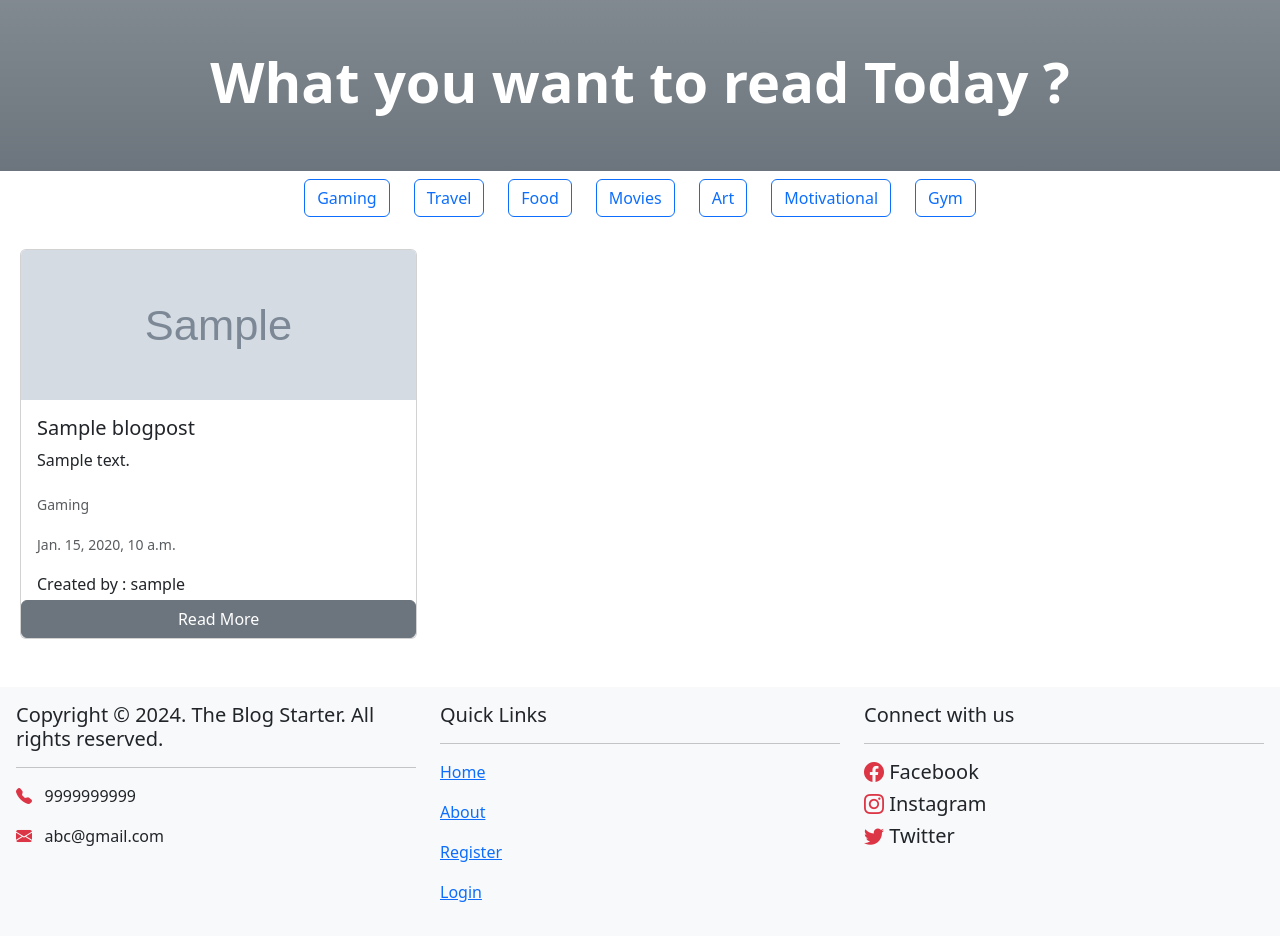
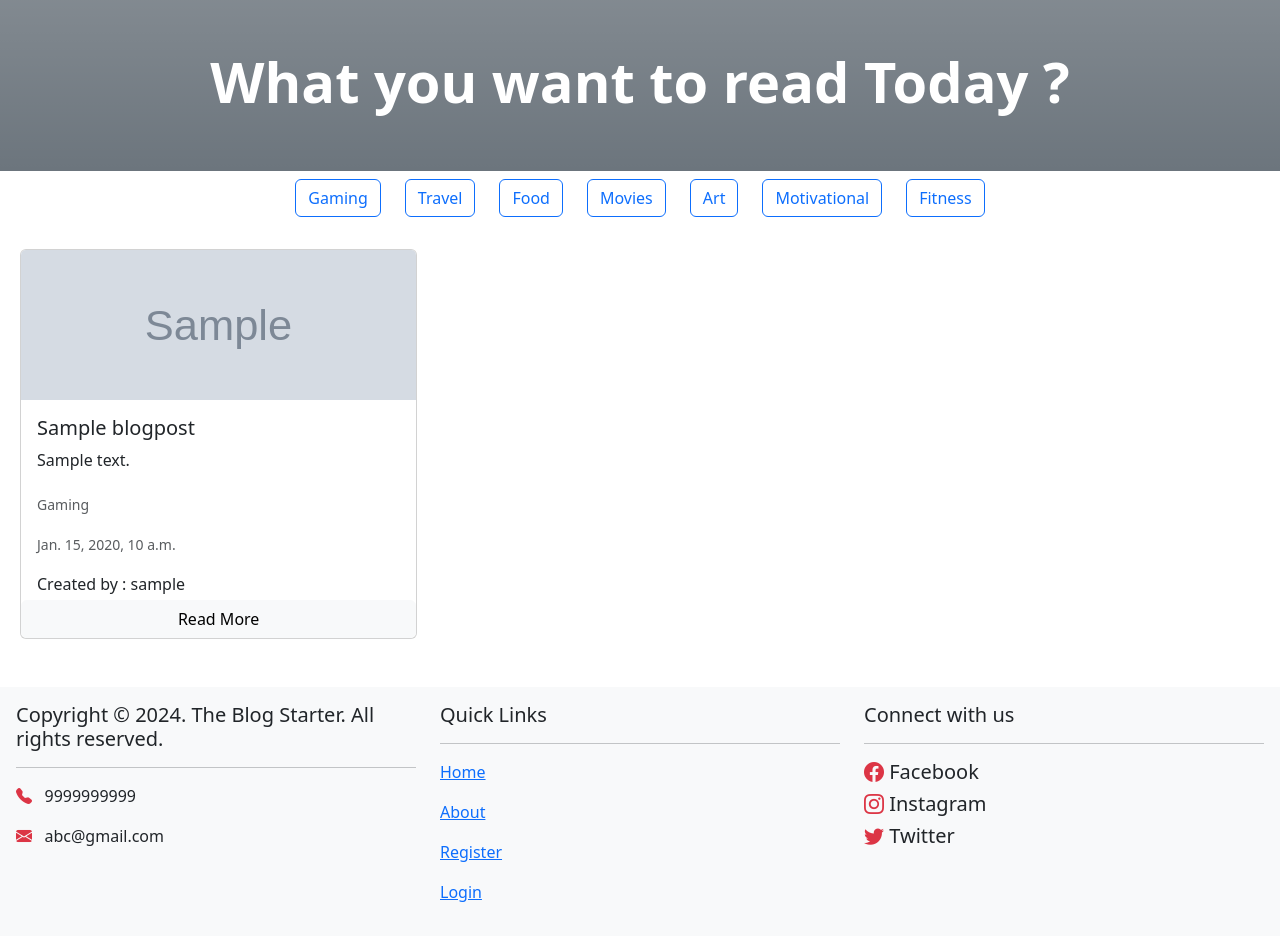
Before and after one commit to Ashish-More-Code/Blog-Website, a Django app: page /category/1 in a window 1280 px wide. Shown: the part 80-1016 px from the top of the page. Run offline with Django 5.2, Linux system fonts and the light colour scheme; tables that the repository leaves empty hold one stand-in row (values such as "Sample post"); grey boxes marked "Sample" are stand-in pictures; some libraries are stand-ins or nearby versions.

Commit message:
category changes

```diff
--- a/template/createblog.html
+++ b/template/createblog.html
@@ -52,7 +52,7 @@
                     <option value="4">Movie Blog </option>
                     <option value="5">Drawing Blog </option>
                     <option value="6">Motivational Blog </option>
-                    <option value="7">Gym Blog </option>
+                    <option value="7">Fitness Blog </option>
 
                 </select>
             </div>
--- a/template/index.html
+++ b/template/index.html
@@ -34,7 +34,7 @@
       <a href="/category/6" type="button" class="btn btn-outline-primary">Motivational</a>
     </div>
     <div class="col-auto">
-      <a href="/category/7" type="button" class="btn btn-outline-primary">Gym</a>
+      <a href="/category/7" type="button" class="btn btn-outline-primary">Fitness</a>
     </div>
   </div>
 </div>
@@ -67,7 +67,7 @@
         {% elif x.type == 6 %}
         <p class="card-text"><small class="text-muted">Motivational</small></p>
         {% elif x.type == 7 %}
-        <p class="card-text"><small class="text-muted">Gym</small></p>
+        <p class="card-text"><small class="text-muted">Fitness</small></p>
         {% endif %}
 
         <p class="card-text"><small class="text-muted">{{x.createdate}}</small></p>
@@ -75,7 +75,7 @@
         <p class="card-text">Created by : {{x.userid.username}}</p>
       </div>
 
-      <a href="/bdetailfromhome/{{x.id}}" class="btn btn-secondary">Read More</a>
+      <a href="/bdetailfromhome/{{x.id}}" class="btn btn-light" >Read More</a>
     </div>
   </div>
   {% endfor %}
@@ -115,7 +115,7 @@
         {% elif x.type == 6 %}
         <p class="card-text"><small class="text-muted">Motivational</small></p>
         {% elif x.type == 7 %}
-        <p class="card-text"><small class="text-muted">Gym</small></p>
+        <p class="card-text"><small class="text-muted">Fitness</small></p>
         {% endif %}
 
         <p class="card-text"><small class="text-muted">{{x.createdate}}</small></p>
@@ -123,7 +123,7 @@
         <p class="card-text">Created by : {{x.userid.username}}</p>
       </div>
 
-      <a href="/bdetailfromhome/{{x.id}}" class="btn btn-secondary">Read More</a>
+      <a href="/bdetailfromhome/{{x.id}}" class="btn btn-light">Read More</a>
     </div>
   </div>
   {% endfor %}
@@ -165,14 +165,14 @@
         {% elif x.type == 6 %}
         <p class="card-text"><small class="text-muted">Motivational</small></p>
         {% elif x.type == 7 %}
-        <p class="card-text"><small class="text-muted">Gym</small></p>
+        <p class="card-text"><small class="text-muted">Fitness</small></p>
         {% endif %}
 
         <p class="card-text"><small class="text-muted">{{x.createdate}}</small></p>
 
         <p class="card-text">Created by : {{x.userid.username}}</p>
       </div>
-      <a href="/bdetailfromhome/{{x.id}}" class="btn btn-secondary">Read More</a>
+      <a href="/bdetailfromhome/{{x.id}}" class="btn btn-light">Read More</a>
 
     </div>
   </div>
```
